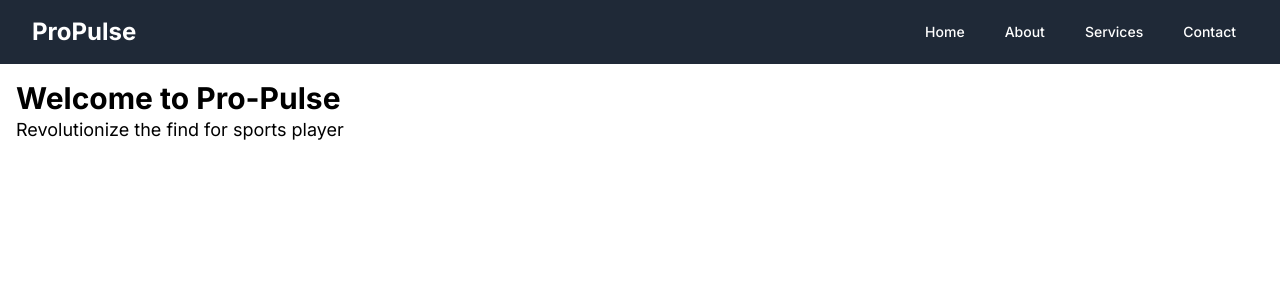
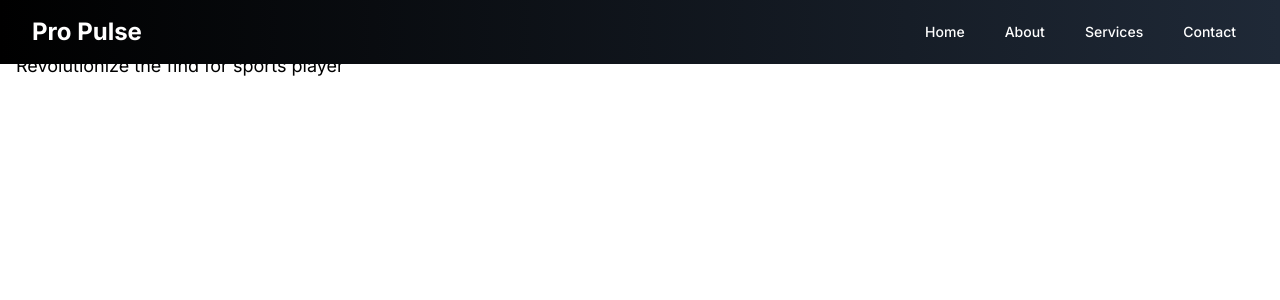
Before and after one commit to jamesjoy-2k24/Pro-Pulse-Next-js, a Next.js app: page / in a window 1280 px wide. Shown: the top 300 px of the page. Built offline with nearby package versions, Linux system fonts and the light colour scheme.

Commit message:
Add two navbar section

```diff
--- a/components/Navbar.tsx
+++ b/components/Navbar.tsx
@@ -1,21 +1,37 @@
 'use client';
-import { useState } from 'react';
+import { useState, useEffect } from 'react';
 import { FaBars, FaTimes } from 'react-icons/fa';
 
 const Navbar = () => {
   const [isOpen, setIsOpen] = useState(false);
+  const [isScrolled, setIsScrolled] = useState(false);
 
   const toggleMenu = () => {
     setIsOpen(!isOpen);
   };
 
+  useEffect(() => {
+    const handleScroll = () => {
+      setIsScrolled(window.scrollY > 50);
+    };
+
+    window.addEventListener('scroll', handleScroll);
+    return () => {
+      window.removeEventListener('scroll', handleScroll);
+    };
+  }, []);
+
   return (
-    <nav className="bg-gray-800 text-white">
+    <>
+      {/* Top Navbar */}
+      <div
+        className={`fixed w-full bg-gray-800 text-white transition-transform duration-300 ease-in-out ${
+          isScrolled ? '-translate-y-16' : 'translate-y-0'
+        }`}
+      >
         <div className="max-w-7xl mx-auto px-4 sm:px-6 lg:px-8">
           <div className="flex items-center justify-between h-16">
-          <div className="flex items-center">
-            <div className="text-2xl font-bold">ProPulse</div>
-          </div>
+            <div className="text-2xl font-bold">Pro-Pulse</div>
             <div className="hidden md:flex space-x-4">
               <a
                 href="#"
@@ -52,9 +68,54 @@ const Navbar = () => {
             </div>
           </div>
         </div>
+      </div>
 
+      {/* Fixed Navbar */}
+      <div className="fixed top-0 w-full bg-gradient-to-r from-black to-gray-800 text-white z-10">
+        <div className="max-w-7xl mx-auto px-4 sm:px-6 lg:px-8">
+          <div className="flex items-center justify-between h-16">
+            <div className="text-2xl font-bold">Pro Pulse</div>
+            <div className="hidden md:flex space-x-4">
+              <a
+                href="#"
+                className="hover:bg-gray-700 px-3 py-2 rounded-md text-sm font-medium"
+              >
+                Home
+              </a>
+              <a
+                href="#"
+                className="hover:bg-gray-700 px-3 py-2 rounded-md text-sm font-medium"
+              >
+                About
+              </a>
+              <a
+                href="#"
+                className="hover:bg-gray-700 px-3 py-2 rounded-md text-sm font-medium"
+              >
+                Services
+              </a>
+              <a
+                href="#"
+                className="hover:bg-gray-700 px-3 py-2 rounded-md text-sm font-medium"
+              >
+                Contact
+              </a>
+            </div>
+            <div className="md:hidden">
+              <button
+                onClick={toggleMenu}
+                className="text-gray-400 hover:text-white focus:outline-none focus:text-white"
+              >
+                {isOpen ? <FaTimes size={24} /> : <FaBars size={24} />}
+              </button>
+            </div>
+          </div>
+        </div>
+      </div>
+
+      {/* Mobile Menu */}
       {isOpen && (
-        <div className="md:hidden">
+        <div className="md:hidden bg-gray-800 text-white">
           <div className="px-2 pt-2 pb-3 space-y-1 sm:px-3">
             <a
               href="#"
@@ -83,7 +144,7 @@ const Navbar = () => {
           </div>
         </div>
       )}
-    </nav>
+    </>
   );
 };
 
```
Also changed, not shown: 1 other file (tests, documents, lock files or other folders). Lines whose indentation alone changed are shown as unchanged.
